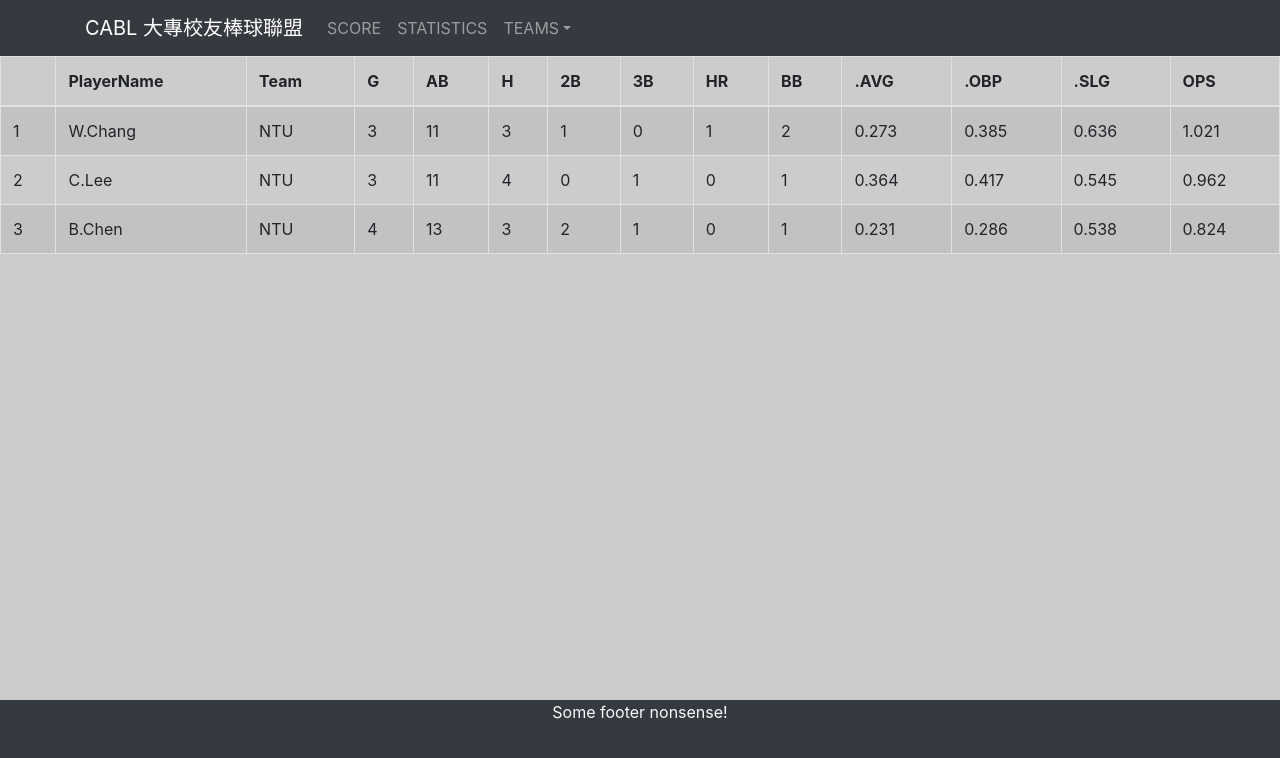
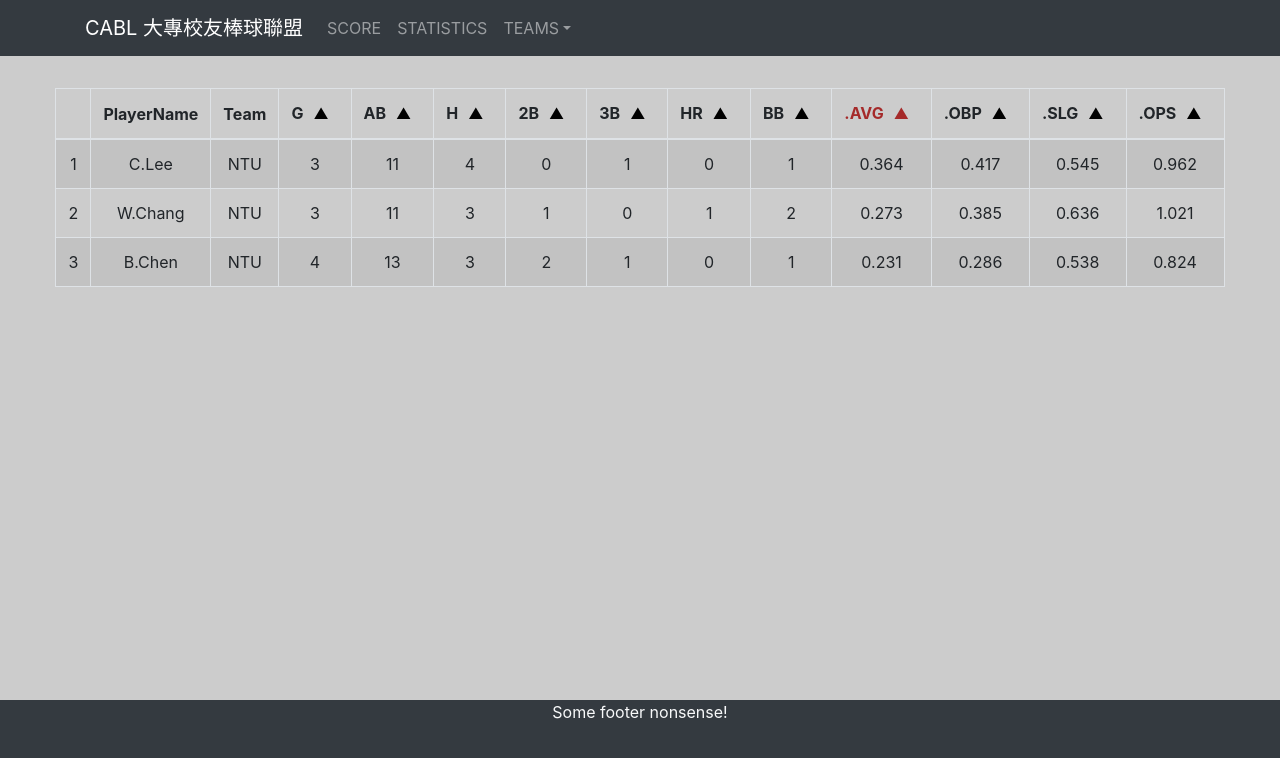
Before and after one commit to ShanyuJung/CABL, a React (Create React App) app: page /Statistics in a window 1280 px wide. Shown: the top 758 px of the page. Built offline with nearby package versions, Linux system fonts and the light colour scheme.

Commit message:
add SortButton

```diff
--- a/src/components/Statistics/HittingStats.js
+++ b/src/components/Statistics/HittingStats.js
@@ -1,6 +1,8 @@
 import { useState } from "react";
 import Table from "react-bootstrap/Table";
+import SortButton from "../UI/SortButton";
 import playerHittingStats from "./playerStats.json";
+import classes from "./Stats.module.css";
 
 const HittingStats = () => {
   const headers = [
@@ -17,7 +19,7 @@ const HittingStats = () => {
     { key: "hittingAverage", label: ".AVG" },
     { key: "onBasePercentage", label: ".OBP" },
     { key: "sluggingPercentage", label: ".SLG" },
-    { key: "onBasePlusSlugging", label: "OPS" },
+    { key: "onBasePlusSlugging", label: ".OPS" },
   ];
 
   const calAVG = (player) => {
@@ -55,24 +57,64 @@ const HittingStats = () => {
     };
   });
 
-  const [sortPlayerStats, setSortPlayerStats] = useState(calPlayerStats);
+  const [sortPlayerStats, setSortPlayerStats] = useState(
+    [...calPlayerStats].sort(function (a, b) {
+      return b.hittingAverage - a.hittingAverage;
+    })
+  );
+  const [sortIncreasing, setSortIncreasing] = useState(true);
+  const [selectItem, setSelectItem] = useState("hittingAverage");
 
   const onSortPlayerStats = (key) => {
-    setSortPlayerStats(
-      [...sortPlayerStats].sort(function (a, b) {
-        return b[key] - a[key];
-      })
-    );
+    if (selectItem === key) {
+      setSelectItem(key);
+      if (!sortIncreasing) {
+        setSortPlayerStats(
+          [...sortPlayerStats].sort(function (a, b) {
+            return b[key] - a[key];
+          })
+        );
+        setSortIncreasing(true);
+      } else {
+        setSortPlayerStats(
+          [...sortPlayerStats].sort(function (a, b) {
+            return a[key] - b[key];
+          })
+        );
+        setSortIncreasing(false);
+      }
+    } else {
+      setSelectItem(key);
+      setSortPlayerStats(
+        [...sortPlayerStats].sort(function (a, b) {
+          return b[key] - a[key];
+        })
+      );
+      setSortIncreasing(true);
+    }
   };
 
   return (
     <>
-      <Table striped bordered hover>
+      <Table striped bordered hover className={classes.statsTable}>
         <thead>
           <tr>
             {headers.map((row) => (
-              <th key={row.key} onClick={() => onSortPlayerStats(row.key)}>
+              <th
+                key={row.key}
+                className={row.key === selectItem ? classes.selected : ""}
+                onClick={() => onSortPlayerStats(row.key)}
+                nowrap="nowrap"
+              >
                 {row.label}
+                {headers.indexOf(row) > 2 && (
+                  <SortButton
+                    onClick={() => onSortPlayerStats(row.key)}
+                    className={row.key === selectItem ? classes.selected : ""}
+                  >
+                    {sortIncreasing ? "▲" : "▼"}
+                  </SortButton>
+                )}
               </th>
             ))}
           </tr>
--- a/src/components/Statistics/Statistics.js
+++ b/src/components/Statistics/Statistics.js
@@ -1,4 +1,5 @@
 import HittingStats from "./HittingStats";
+
 const Statistics = () => {
   return (
     <>
--- /dev/null
+++ b/src/components/Statistics/Stats.module.css
@@ -0,0 +1,10 @@
+.statsTable {
+  width: 75%;
+  margin: auto;
+  text-align: center;
+  margin-top: 2em;
+}
+
+.selected {
+  color: brown;
+}
--- /dev/null
+++ b/src/components/UI/SortButton.js
@@ -0,0 +1,14 @@
+import classes from "./SortButton.module.css";
+
+const SortButton = (props) => {
+  return (
+    <button
+      onClick={props.onClick}
+      className={`${classes.sortButton} ${props.className}`}
+    >
+      {props.children}
+    </button>
+  );
+};
+
+export default SortButton;
--- /dev/null
+++ b/src/components/UI/SortButton.module.css
@@ -0,0 +1,13 @@
+.sortButton {
+  background-color: transparent;
+  border: none;
+
+  padding: 5px 10px;
+  margin: 0;
+  line-height: 1;
+  font-size: 15px;
+  color: black;
+  cursor: pointer;
+
+  transition: transform 0.05s ease-out;
+}
--- /dev/null
+++ b/src/components/UI/StatsForm.js
@@ -0,0 +1,5 @@
+const Form = (props) => {
+  return <form>{props.children}</form>;
+};
+
+export default Form;
```
